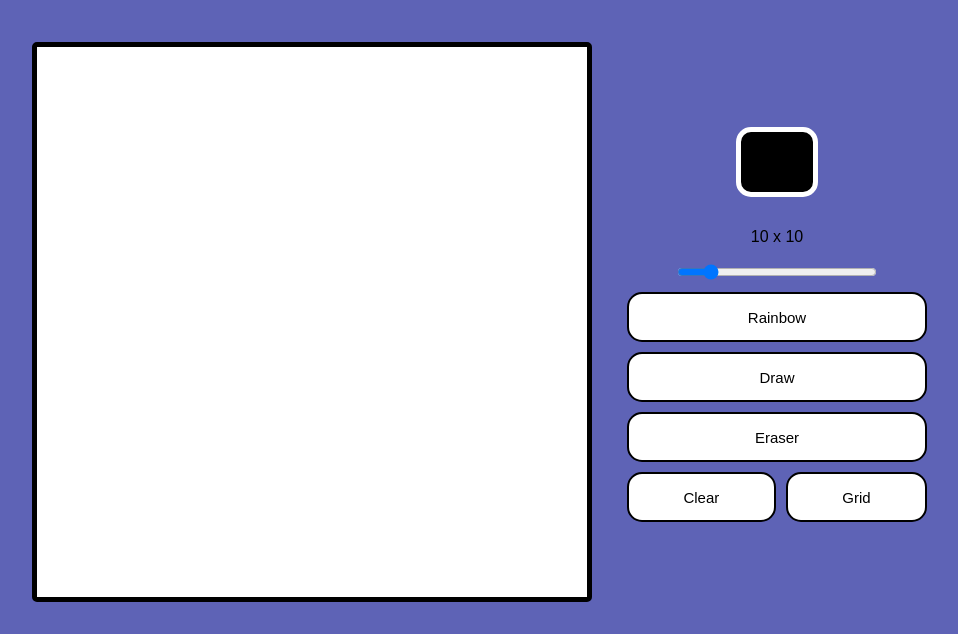
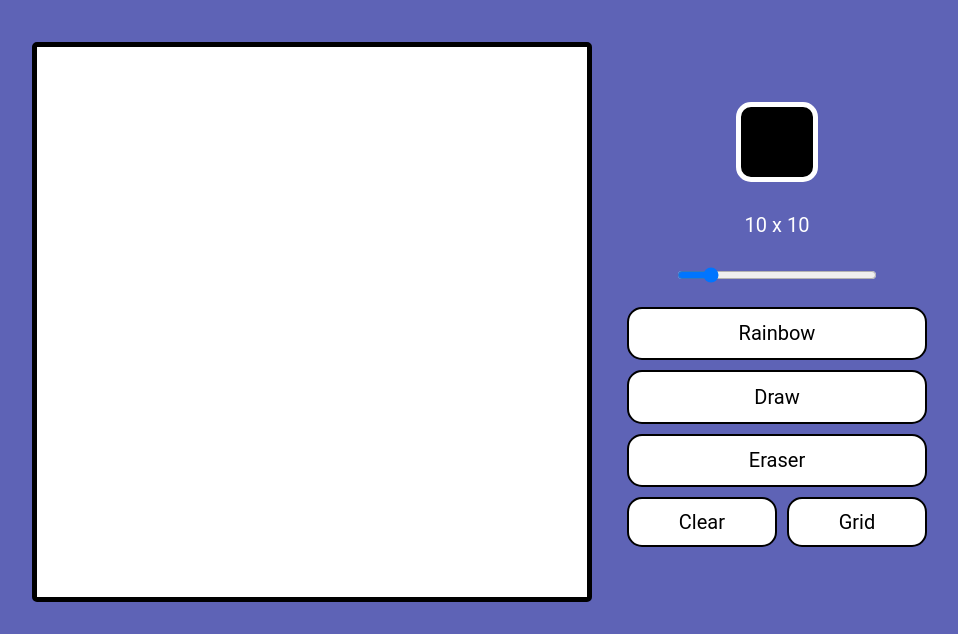
Before and after one commit to AimanShazman/Etch-a-Sketch, a plain HTML site: page index.html in a window 1280 px wide. Shown: the part 166-800 px from the top of the page, without its empty margins (158-1116 px from the left). Drawn offline with Linux system fonts and the light colour scheme.

Commit message:
fix the font and gap for each buttons

```diff
--- a/styles.css
+++ b/styles.css
@@ -1,5 +1,5 @@
 body {
-    font-family: "Poppins", sans-serif;
+    font-family: Roboto, sans-serif;
     background-color: #5e63b6;
 }
 
@@ -40,7 +40,7 @@ body {
 #drawingTools {
     display: flex;
     flex-direction: column;
-    height: 400px;
+    height: 450px;
     width: 300px;
     padding: 5px;
     gap: 10px;
@@ -81,12 +81,19 @@ body {
     background: #9a905d;
 }
 
+.gridScrollbar #displayGrid {
+    font-size: 20px;
+    color: white;
+    font: bold;
+}
+
 .wrapper {
     display: flex;
     gap: 10px;
 }
 
 #drawingTools .button {
+    font-family: Roboto, sans-serif;
     display: flex;
     flex: 1 1 auto;
     justify-content: center;
@@ -95,7 +102,7 @@ body {
     min-width: 50px;
     border: solid 2px black;
     border-radius: 15px;
-    font-size: 15px;
+    font-size: 20px;
     outline: none;
     cursor: pointer;
     background-color: white;
```
